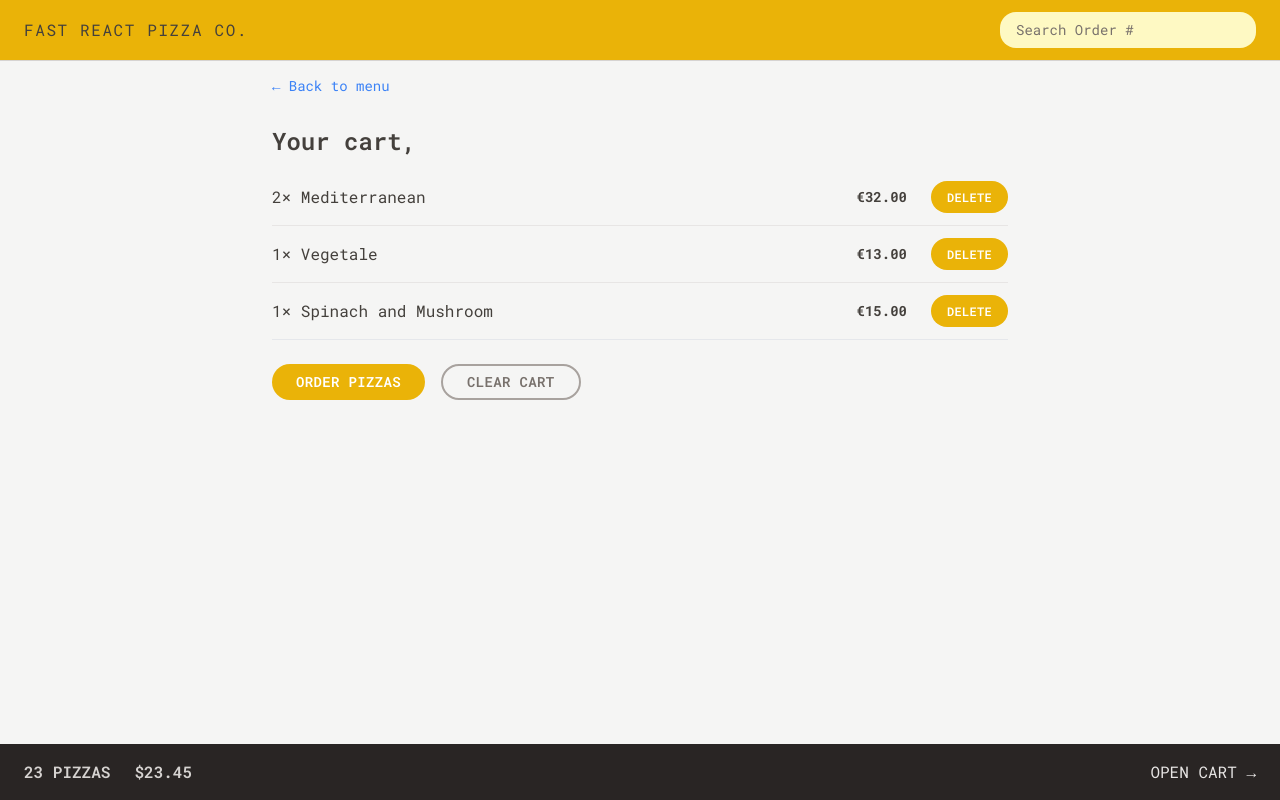
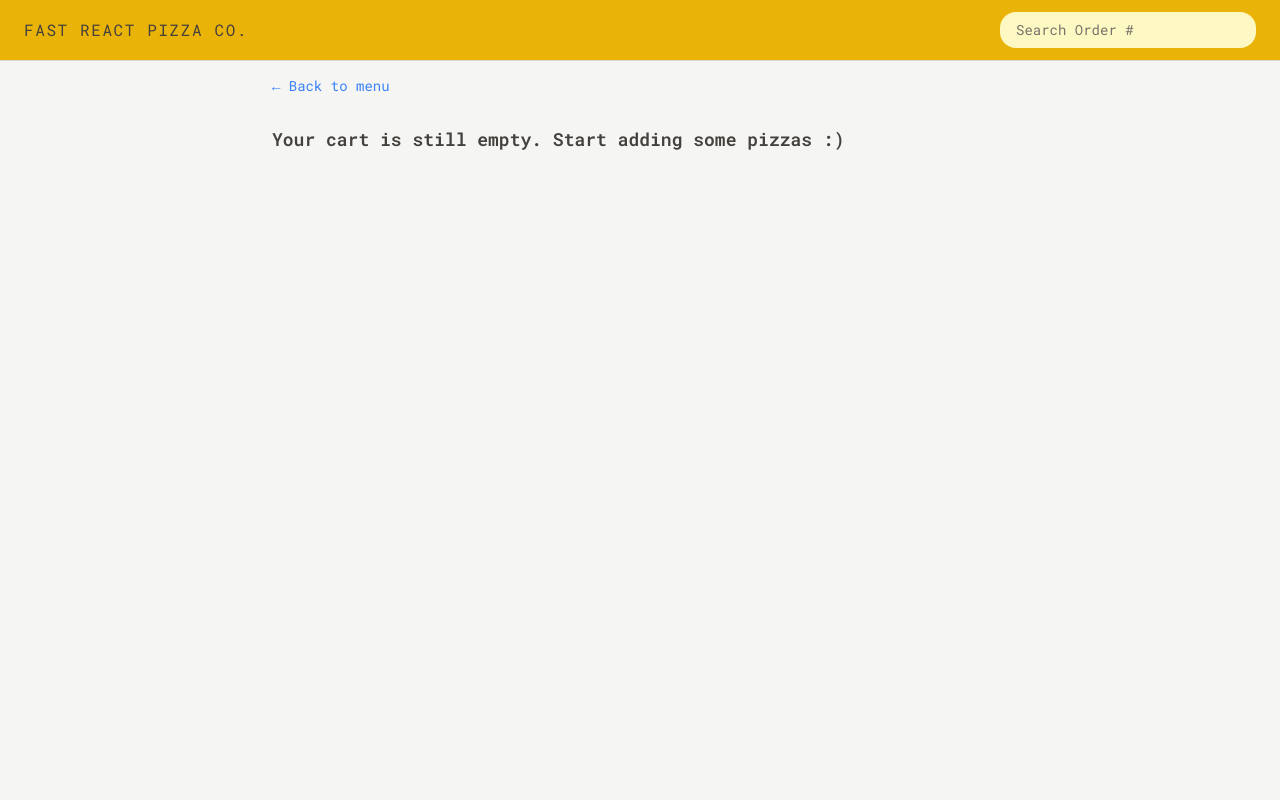
Before and after one commit to subarnabsadhukhan/fast-react-pizza, a React (Vite) app: page /cart in a window 1280 px wide. Built offline with nearby package versions, Linux system fonts and the light colour scheme.

Commit message:
Modeling, Selecting, updating the Cart State

```diff
--- a/src/features/cart/Cart.jsx
+++ b/src/features/cart/Cart.jsx
@@ -2,40 +2,24 @@ import { Link } from "react-router-dom";
 import LinkButton from "../../ui/LinkButton";
 import Button from "../../ui/Button";
 import CartItem from "./CartItem";
-import { useSelector } from "react-redux";
-
-const fakeCart = [
-  {
-    pizzaId: 12,
-    name: "Mediterranean",
-    quantity: 2,
-    unitPrice: 16,
-    totalPrice: 32,
-  },
-  {
-    pizzaId: 6,
-    name: "Vegetale",
-    quantity: 1,
-    unitPrice: 13,
-    totalPrice: 13,
-  },
-  {
-    pizzaId: 11,
-    name: "Spinach and Mushroom",
-    quantity: 1,
-    unitPrice: 15,
-    totalPrice: 15,
-  },
-];
+import { useDispatch, useSelector } from "react-redux";
+import { clearCart, getCart } from "./CartSlice";
 
 function Cart() {
-  const cart = fakeCart;
+  const dispatch = useDispatch();
+  const cart = useSelector(getCart);
   const username = useSelector((state) => state.user.userName);
+
+  function handleClearCart() {
+    dispatch(clearCart());
+  }
 
   return (
     <div className="px-4 py-3">
       <LinkButton to="/menu">&larr; Back to menu</LinkButton>
 
+      {cart.length !== 0 ? (
+        <>
           <h2 className="mt-7 text-2xl font-semibold">Your cart, {username}</h2>
 
           <ul className=" mt-3 divide-y divide-stone-200 border-b">
@@ -49,8 +33,16 @@ function Cart() {
               Order pizzas
             </Button>
             <Link></Link>
-        <Button type="secondary">Clear cart</Button>
+            <Button onClick={handleClearCart} type="secondary">
+              Clear cart
+            </Button>
           </div>
+        </>
+      ) : (
+        <h2 className="mt-7 text-lg font-semibold">
+          Your cart is still empty. Start adding some pizzas :)
+        </h2>
+      )}
     </div>
   );
 }
--- a/src/features/cart/CartItem.jsx
+++ b/src/features/cart/CartItem.jsx
@@ -1,9 +1,15 @@
 import Button from "../../ui/Button";
 import { formatCurrency } from "../../utils/helpers";
-
+import { useDispatch, useSelector } from "react-redux";
+import { getCurrentQuantityById, removeFromCart } from "./CartSlice";
+import UpdateItemQuantity from "./UpdateItemQuantity";
 function CartItem({ item }) {
+  const dispatch = useDispatch();
   const { pizzaId, name, quantity, totalPrice } = item;
-
+  const currentQuantity = useSelector(getCurrentQuantityById(pizzaId));
+  function handleDeletePizza() {
+    dispatch(removeFromCart(pizzaId));
+  }
   return (
     <li className="py-3 sm:flex sm:items-center sm:justify-between">
       <p className="mb-1 sm:mb-0">
@@ -11,7 +17,13 @@ function CartItem({ item }) {
       </p>
       <div className="flex items-center justify-between sm:gap-6">
         <p className="text-sm font-bold">{formatCurrency(totalPrice)}</p>
-        <Button type="small">Delete</Button>
+        <UpdateItemQuantity
+          pizzaId={pizzaId}
+          currentQuantity={currentQuantity}
+        />
+        <Button onClick={handleDeletePizza} type="small">
+          Delete
+        </Button>
       </div>
     </li>
   );
--- a/src/features/cart/CartOverview.jsx
+++ b/src/features/cart/CartOverview.jsx
@@ -1,11 +1,18 @@
+import { useSelector } from "react-redux";
 import { Link } from "react-router-dom";
+import { getTotalCartPizzas, getTotalCartPrice } from "./CartSlice";
+import { formatCurrency } from "../../utils/helpers";
 
 function CartOverview() {
+  const totalPrice = useSelector(getTotalCartPrice);
+  const totalPizzas = useSelector(getTotalCartPizzas);
+
+  if (!totalPizzas) return null;
   return (
     <div className="flex items-center justify-between bg-stone-800 p-4 text-sm uppercase text-stone-200 sm:px-6 md:text-base">
       <p className="space-x-4 font-semibold text-stone-300 sm:space-x-6">
-        <span>23 pizzas</span>
-        <span>$23.45</span>
+        <span>{totalPizzas} pizzas</span>
+        <span>{formatCurrency(totalPrice)}</span>
       </p>
       <Link to="/cart">Open cart &rarr;</Link>
     </div>
--- /dev/null
+++ b/src/features/cart/CartSlice.js
@@ -0,0 +1,63 @@
+import { createSlice } from "@reduxjs/toolkit";
+
+const initialState = {
+  cart: [],
+};
+
+const cartSlice = createSlice({
+  name: "cart",
+  initialState,
+  reducers: {
+    addToCart: (state, action) => {
+      const item = state.cart.find(
+        (item) => item.pizzaId === action.payload.pizzaId,
+      );
+      if (item) {
+        item.quantity++;
+        item.totalPrice = item.unitPrice * item.quantity;
+      } else state.cart.push(action.payload);
+    },
+    removeFromCart: (state, action) => {
+      state.cart = state.cart.filter((item) => item.pizzaId !== action.payload);
+    },
+    clearCart: (state) => {
+      state.cart = [];
+    },
+    increaseQuantity: (state, action) => {
+      const item = state.cart.find((item) => item.pizzaId === action.payload);
+
+      item.quantity++;
+      item.totalPrice = item.unitPrice * item.quantity;
+    },
+    decreaseQuantity: (state, action) => {
+      const item = state.cart.find((item) => item.pizzaId === action.payload);
+
+      item.quantity--;
+      item.totalPrice = item.unitPrice * item.quantity;
+
+      if (item.quantity === 0)
+        cartSlice.caseReducers.removeFromCart(state, action);
+    },
+  },
+});
+
+export const {
+  addToCart,
+  removeFromCart,
+  clearCart,
+  increaseQuantity,
+  decreaseQuantity,
+} = cartSlice.actions;
+
+export default cartSlice.reducer;
+
+export const getTotalCartPrice = (state) =>
+  state.cart.cart.reduce((total, item) => total + item.totalPrice, 0);
+
+export const getTotalCartPizzas = (state) =>
+  state.cart.cart.reduce((total, item) => total + item.quantity, 0);
+
+export const getCart = (state) => state.cart.cart;
+
+export const getCurrentQuantityById = (id) => (state) =>
+  state.cart.cart.find((item) => item.pizzaId === id)?.quantity ?? 0;
--- a/src/features/cart/EmptyCart.jsx
+++ b/src/features/cart/EmptyCart.jsx
@@ -1,11 +1,12 @@
-import { Link } from 'react-router-dom';
+import LinkButton from "../../ui/LinkButton";
 
 function EmptyCart() {
   return (
-    <div>
-      <Link to="/menu">&larr; Back to menu</Link>
-
-      <p>Your cart is still empty. Start adding some pizzas :)</p>
+    <div className="px-4 py-3">
+      <LinkButton to="/menu">&larr; Back to menu</LinkButton>
+      <h2 className="mt-7 text-lg font-semibold">
+        Your cart is still empty. Start adding some pizzas :)
+      </h2>
     </div>
   );
 }
--- /dev/null
+++ b/src/features/cart/UpdateItemQuantity.jsx
@@ -0,0 +1,20 @@
+import { useDispatch } from "react-redux";
+import Button from "../../ui/Button";
+import { decreaseQuantity, increaseQuantity } from "./CartSlice";
+
+function UpdateItemQuantity({ pizzaId, currentQuantity }) {
+  const dispatch = useDispatch();
+  return (
+    <div className=" ml-auto  mr-2 flex items-center justify-between gap-2 md:gap-2">
+      <Button type="round" onClick={() => dispatch(increaseQuantity(pizzaId))}>
+        +
+      </Button>
+      <span className=" text-sm font-medium md:text-sm">{currentQuantity}</span>
+      <Button type="round" onClick={() => dispatch(decreaseQuantity(pizzaId))}>
+        -
+      </Button>
+    </div>
+  );
+}
+
+export default UpdateItemQuantity;
--- a/src/features/order/CreateOrder.jsx
+++ b/src/features/order/CreateOrder.jsx
@@ -3,6 +3,10 @@ import { Form, redirect, useActionData, useNavigation } from "react-router-dom";
 import { createOrder } from "../../services/apiRestaurant";
 import Button from "../../ui/Button";
 import { useSelector } from "react-redux";
+import { clearCart, getCart, getTotalCartPrice } from "../cart/CartSlice";
+import EmptyCart from "../cart/EmptyCart";
+import store from "../../store";
+import { formatCurrency } from "../../utils/helpers";
 
 // https://uibakery.io/regex-library/phone-number
 const isValidPhone = (str) =>
@@ -10,39 +14,18 @@ const isValidPhone = (str) =>
     str,
   );
 
-const fakeCart = [
-  {
-    pizzaId: 12,
-    name: "Mediterranean",
-    quantity: 2,
-    unitPrice: 16,
-    totalPrice: 32,
-  },
-  {
-    pizzaId: 6,
-    name: "Vegetale",
-    quantity: 1,
-    unitPrice: 13,
-    totalPrice: 13,
-  },
-  {
-    pizzaId: 11,
-    name: "Spinach and Mushroom",
-    quantity: 1,
-    unitPrice: 15,
-    totalPrice: 15,
-  },
-];
-
 function CreateOrder() {
-  // const [withPriority, setWithPriority] = useState(false);
+  const [withPriority, setWithPriority] = useState(false);
   const username = useSelector((state) => state.user.userName);
-  const cart = fakeCart;
+  const totalCartPrice = useSelector(getTotalCartPrice);
+  const priorityPrice = withPriority ? totalCartPrice * 0.2 : 0;
+  const orderPrice = totalCartPrice + priorityPrice;
+  const cart = useSelector(getCart);
   const navigation = useNavigation();
   const isSubmitting = navigation.state === "submitting";
 
   const formErrors = useActionData();
-
+  if (cart.length === 0) return <EmptyCart />;
   return (
     <div className="px-6 py-4">
       <h2 className=" mb-8 text-xl font-semibold">
@@ -84,8 +67,8 @@ function CreateOrder() {
             type="checkbox"
             name="priority"
             id="priority"
-            // value={withPriority}
-            // onChange={(e) => setWithPriority(e.target.checked)}
+            value={withPriority}
+            onChange={(e) => setWithPriority(e.target.checked)}
           />
           <label className=" font-medium" htmlFor="priority">
             Want to yo give your order priority?
@@ -95,7 +78,9 @@ function CreateOrder() {
 
         <div>
           <Button type="primary" disabled={isSubmitting}>
-            {isSubmitting ? "Placing Order..." : "Order now"}
+            {isSubmitting
+              ? "Placing Order..."
+              : "Order now for " + formatCurrency(orderPrice)}
           </Button>
         </div>
       </Form>
@@ -110,7 +95,7 @@ export async function action({ request }) {
   const order = {
     ...data,
     cart: JSON.parse(data.cart),
-    priority: data.priority === "on",
+    priority: data.priority === "true",
   };
 
   const errors = {};
@@ -120,7 +105,8 @@ export async function action({ request }) {
   if (Object.keys(errors).length > 0) return errors;
 
   const newOrder = await createOrder(order);
-
+  // Do Not over use
+  store.dispatch(clearCart());
   return redirect(`/order/${newOrder.id}`);
 }
 
--- a/src/store.js
+++ b/src/store.js
@@ -1,9 +1,10 @@
 import { configureStore } from "@reduxjs/toolkit";
 import userReducer from "./features/user/userSlice";
-
+import cartReducer from "./features/cart/CartSlice";
 const store = configureStore({
   reducer: {
     user: userReducer,
+    cart: cartReducer,
   },
 });
 
--- a/src/ui/Button.jsx
+++ b/src/ui/Button.jsx
@@ -1,6 +1,6 @@
 import { Link } from "react-router-dom";
 
-function Button({ children, disabled, to, type }) {
+function Button({ children, disabled, to, type, onClick }) {
   const base =
     "inline-block text-sm rounded-3xl bg-yellow-500  font-semibold uppercase tracking-wide text-white transition-colors duration-300 hover:bg-yellow-400 focus:outline-none focus:ring-1 focus:ring-yellow-500 focus:ring-offset-2 disabled:cursor-not-allowed";
 
@@ -10,6 +10,8 @@ function Button({ children, disabled, to, type }) {
       base +
       ` px-4 py-1.5 sm:px-6 border-2 border-stone-400  hover:!bg-stone-300 focus:!ring-stone-500 !bg-stone-100 !text-stone-500`,
     small: base + ` px-2 py-1 md:py-2 md:px-4 !text-xs`,
+    round:
+      base + `  !text-xs !font-bold !rounded-full px-2 py-1 md:px-3 md:py-2`,
   };
 
   if (to)
@@ -19,7 +21,7 @@ function Button({ children, disabled, to, type }) {
       </Link>
     );
   return (
-    <button className={styles[type]} disabled={disabled}>
+    <button onClick={onClick} className={styles[type]} disabled={disabled}>
       {children}
     </button>
   );
```
Also changed, not shown: src/features/menu/MenuItem.jsx (+44 -1 lines). Lines whose indentation alone changed are shown as unchanged.
